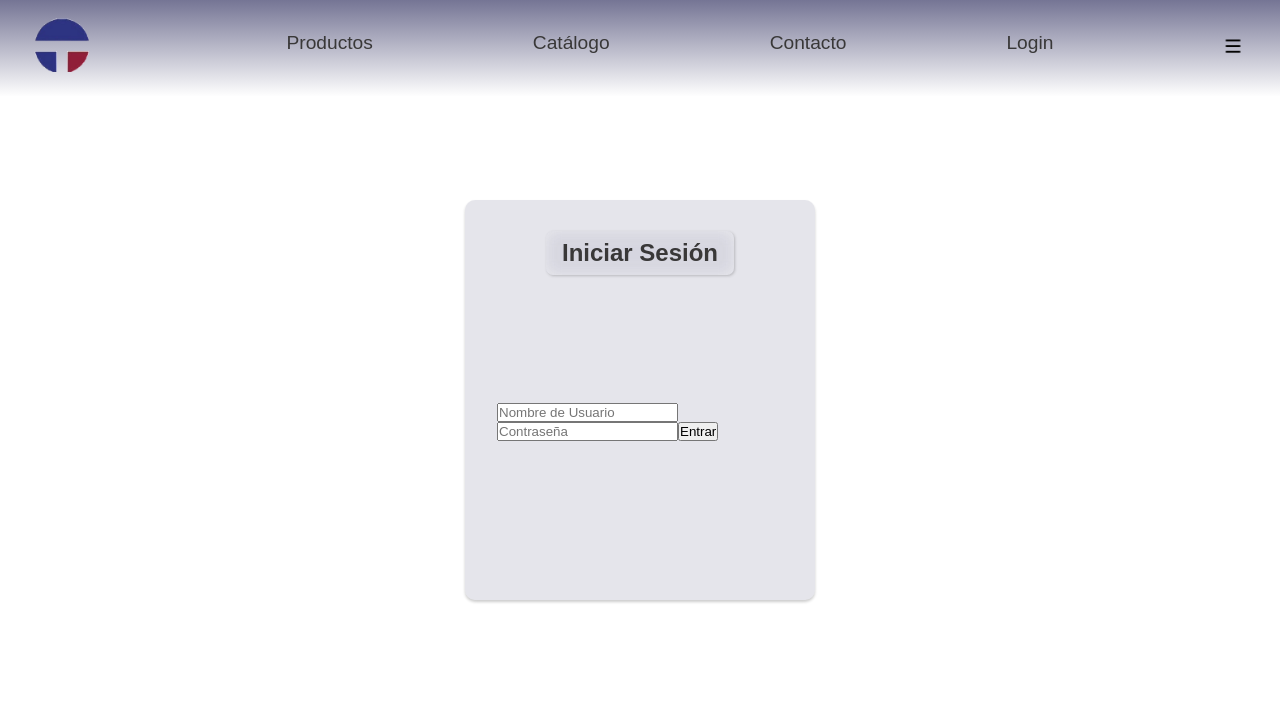
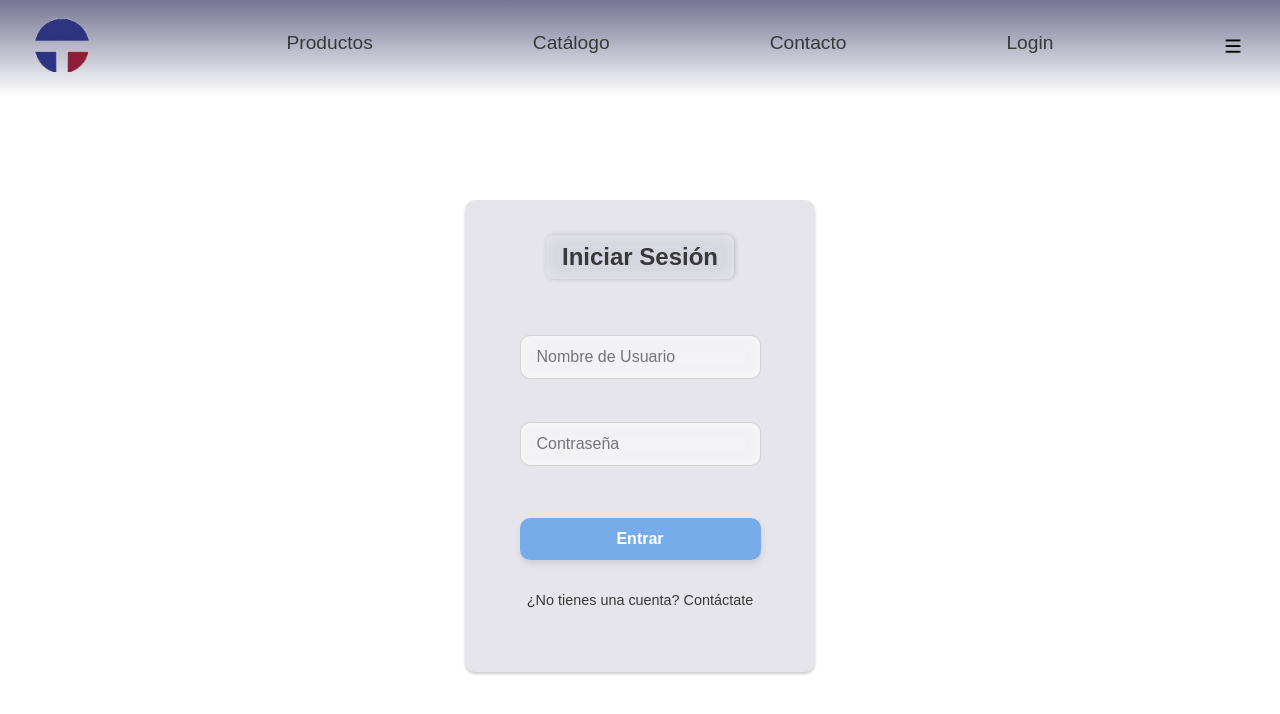
Before and after one commit to JoseMiguelBritoMenanteau/PUC-WEB-H, a React (Vite) app in the folder web-taumm/React/: page /iniciarsesion in a window 1280 px wide. Shown: the top 714 px of the page. Built offline with nearby package versions, Linux system fonts and the light colour scheme.

Commit message:
Login Box Css Terminado

```diff
--- a/web-taumm/React/src/components/pages/login/login.css
+++ b/web-taumm/React/src/components/pages/login/login.css
@@ -1,17 +1,18 @@
 .sign-in-box-container {
     display: flex;
     flex-direction: column;
-    justify-content: center;
+    justify-content: flex-start;
     align-items: center;
 
-    height: 50vh;
+    height: auto;
     width: 30vw;
     min-width: 200px;
     max-width: 350px;
 
     margin: 3rem auto;
     margin-top: 25vh;
-    padding: 0.5rem 2rem;
+    padding: 0.2rem 2rem;
+    padding-bottom: 4rem;
     text-decoration: none;
 
     border-radius: 10px;
@@ -25,12 +26,69 @@
 
 .sign-in-box-title {
     position: relative;
-    top: -16vh;
+    margin-top: 2rem;
+    margin-bottom: 3rem;
 
     padding: 0.5rem 1rem;
     border-radius: 7px;
 
     backdrop-filter: blur(8px);
     background: hsla(0, 0%, 100%, 0.133);
-    box-shadow: 1px 1px 3px hsla(0, 0%, 0%, 0.2);
+    box-shadow: 1px 0px 5px hsla(0, 0%, 0%, 0.2);
 }
+
+.sign-in-form {
+    display: flex;
+    flex-direction: column;
+    gap: 1.7rem;
+}
+
+.sign-in-input {
+    width: 100%;
+    padding: 0.75rem 1rem;
+    margin: 0.5rem 0;
+
+    border: 1px solid #ccccccc4;
+    border-radius: 10px;
+    font-size: 1rem;
+    color: #434343;
+
+    background: rgba(255, 255, 255, 0.732);
+    backdrop-filter: blur(8px);
+    transition: all 0.4s ease;
+}
+
+
+.sign-in-input:focus {
+    outline: none;
+    border-color: #53a1f9;
+    border-radius: 5px;
+    box-shadow: 0 0 10px rgba(74, 144, 226, 0.4);
+    backdrop-filter: blur(8px);
+    background: #fefefe;
+}
+.sign-in-button {
+    width: 100%;
+    padding: 0.75rem 1rem;
+    margin-top: 1rem;
+
+    border: none;
+    border-radius: 10px;
+    font-size: 1rem;
+    font-weight: bold;
+    color: #fefefe;
+    cursor: pointer;
+
+    background: #569beac4;
+    box-shadow: 1px 4px 6px rgba(0, 0, 0, 0.1);
+}
+
+.sign-in-box-footer {
+    margin-top: 2rem;
+    font-size: 0.9rem;
+}
+
+.sign-in-box-register-link {
+    color: hsl(0, 1%, 22%);
+    text-decoration: none;
+}
--- a/web-taumm/React/src/components/pages/login/login.jsx
+++ b/web-taumm/React/src/components/pages/login/login.jsx
@@ -2,6 +2,7 @@ import React from 'react';
 import { useState, useRef, useEffect } from 'react';
 
 import './login.css'
+import { Link } from 'react-router';
 
 
 
@@ -13,14 +14,14 @@ const SignInBox = () => {
         <div className = 'sign-in-box-container'>
             <h2 className = 'sign-in-box-title'>Iniciar Sesión</h2>
             <form className="sign-in-form">
-                <input type="text" name="username" required  placeholder = 'Nombre de Usuario'/>
+                <input className = 'sign-in-input' type="text" name="username" required  placeholder = 'Nombre de Usuario'/>
 
-                <input type="password" name="password" required placeholder = 'Contraseña' />
+                <input className = 'sign-in-input' type="password" name="password" required placeholder = 'Contraseña' />
 
-                <button type="submit">Entrar</button>
+                <button type="submit" className = 'sign-in-button'>Entrar</button>
             </form>
             <div className = 'sign-in-box-footer'>
-
+                <Link to = '/register' className = 'sign-in-box-register-link'> ¿No tienes una cuenta? Contáctate </Link>
             </div>
         </div>
     )
```
